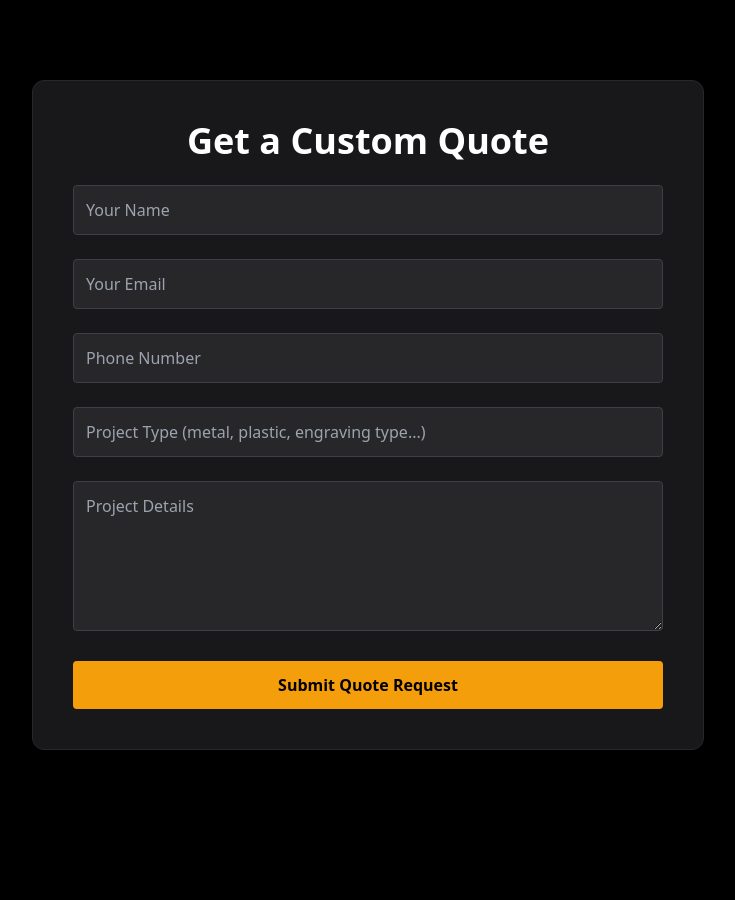
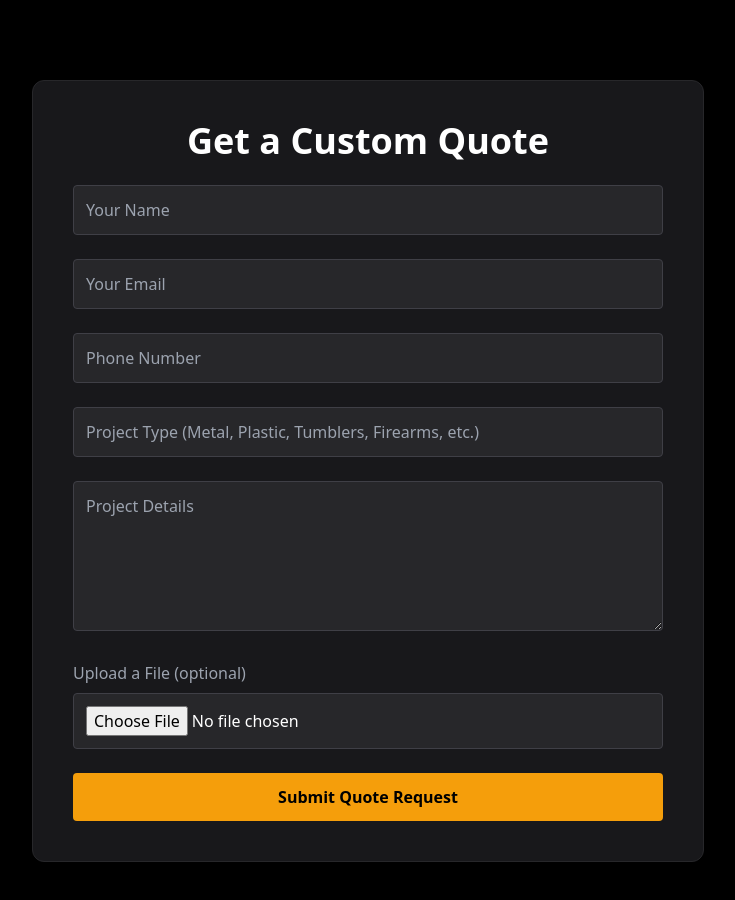
Before and after one commit to Jasonbackwood/backwood-biz, a Next.js app: page /contact in a window 1280 px wide. Shown: the top 900 px of the page, without its empty margins (272-1007 px from the left). Before the commit the page ends 830 px from the top, so only its background shows below. Built offline with nearby package versions, Linux system fonts and the light colour scheme.

Commit message:
Update page.jsx

```diff
--- a/app/contact/page.jsx
+++ b/app/contact/page.jsx
@@ -8,22 +8,28 @@ export default function ContactPage() {
   const [phone, setPhone] = useState("");
   const [projectType, setProjectType] = useState("");
   const [details, setDetails] = useState("");
+  const [file, setFile] = useState(null);
+
   const [submitted, setSubmitted] = useState(false);
 
   const handleSubmit = async (e) => {
     e.preventDefault();
 
-    const formData = {
-      name,
-      email,
-      phone,
-      projectType,
-      details,
-    };
+    const formData = new FormData();
+
+    formData.append("name", name);
+    formData.append("email", email);
+    formData.append("phone", phone);
+    formData.append("projectType", projectType);
+    formData.append("details", details);
+
+    if (file) {
+      formData.append("file", file);
+    }
 
     const res = await fetch("/api/send-quote", {
       method: "POST",
-      body: JSON.stringify(formData),
+      body: formData,
     });
 
     if (res.ok) {
@@ -33,6 +39,7 @@ export default function ContactPage() {
       setPhone("");
       setProjectType("");
       setDetails("");
+      setFile(null);
     }
   };
 
@@ -72,7 +79,7 @@ export default function ContactPage() {
 
             <input
               className="w-full p-3 bg-zinc-800 border border-zinc-700 rounded"
-              placeholder="Project Type (metal, plastic, engraving type...)"
+              placeholder="Project Type (Metal, Plastic, Tumblers, Firearms, etc.)"
               value={projectType}
               onChange={(e) => setProjectType(e.target.value)}
             />
@@ -84,6 +91,16 @@ export default function ContactPage() {
               onChange={(e) => setDetails(e.target.value)}
               required
             ></textarea>
+
+            {/* FILE UPLOAD FIELD */}
+            <div>
+              <label className="block mb-2 text-gray-400">Upload a File (optional)</label>
+              <input
+                type="file"
+                className="w-full bg-zinc-800 border border-zinc-700 p-3 rounded"
+                onChange={(e) => setFile(e.target.files[0])}
+              />
+            </div>
 
             <button
               type="submit"
```
